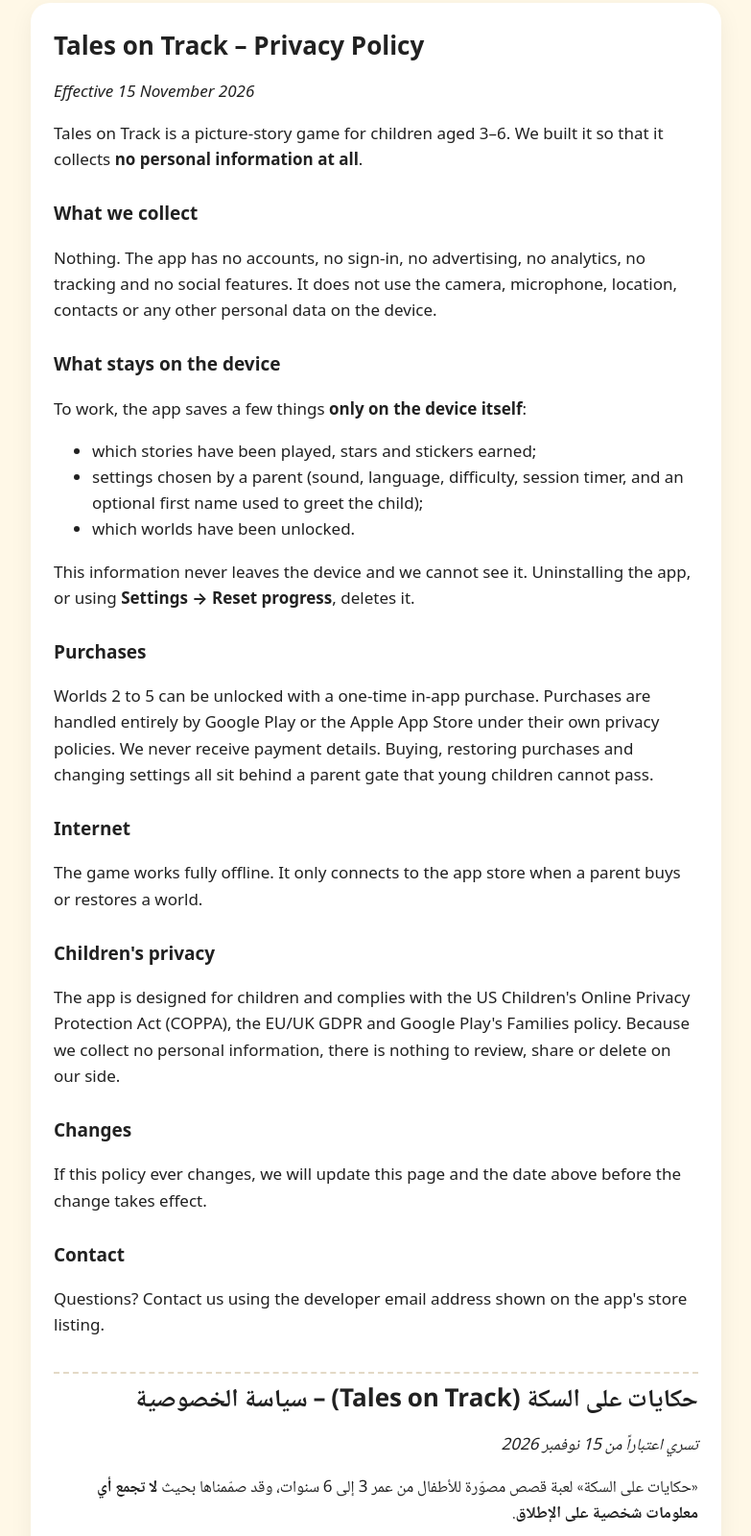
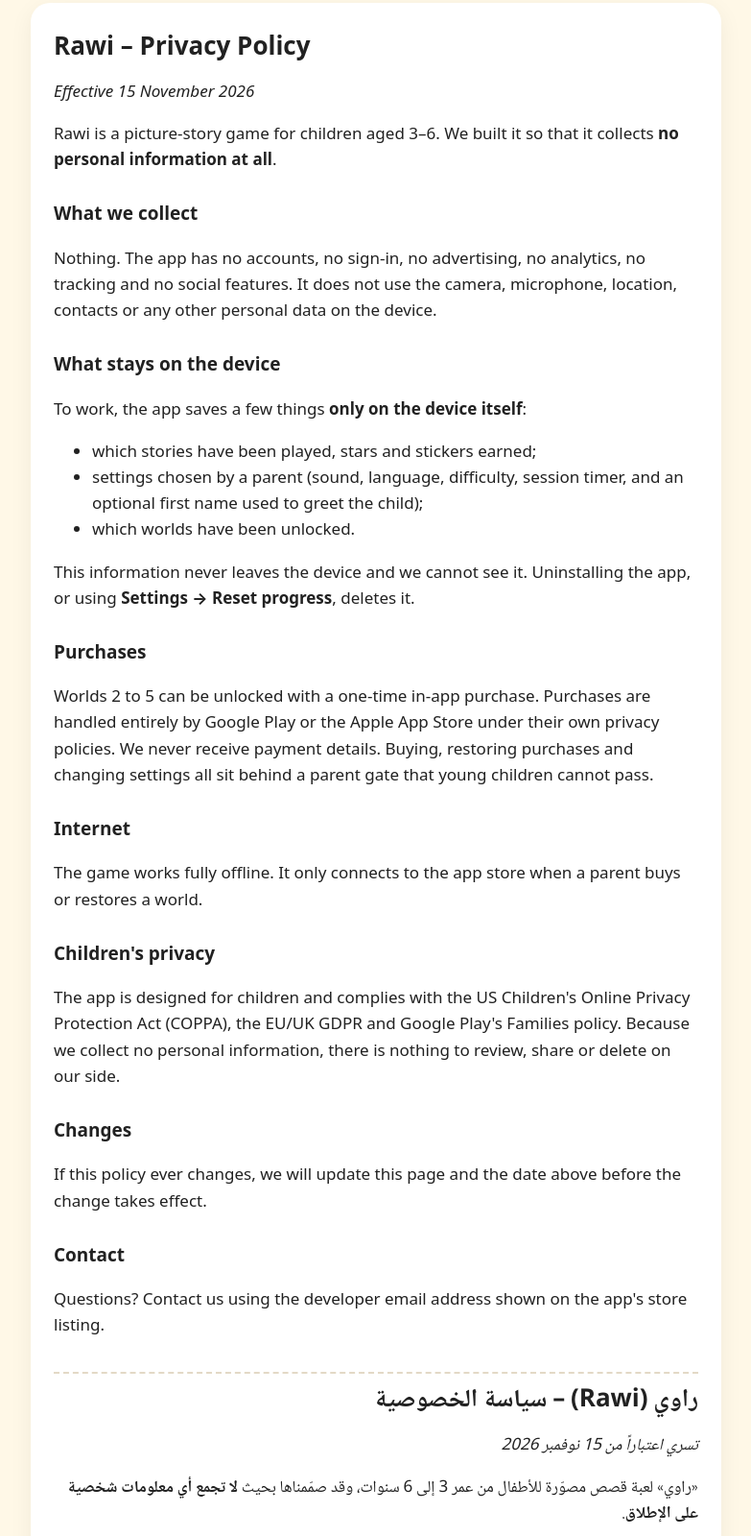
Before and after one commit to nerdy-apps/rawi-privacy, a plain HTML site: page index.html in a window 1280 px wide. Shown: the part 60-1660 px from the top of the page at 96% size, without its empty margins (248-1031 px from the left). Drawn offline with Linux system fonts and the light colour scheme.

Commit message:
Rename the app to Rawi

```diff
--- a/index.html
+++ b/index.html
@@ -3,7 +3,7 @@
 <head>
 <meta charset="utf-8">
 <meta name="viewport" content="width=device-width, initial-scale=1">
-<title>Tales on Track – Privacy Policy</title>
+<title>Rawi – Privacy Policy</title>
 <style>
   *, *::before, *::after { box-sizing: border-box; }
   body { overflow-wrap: anywhere; font: 17px/1.6 system-ui, -apple-system, "Segoe UI", Roboto, sans-serif; color: #212121;
@@ -22,9 +22,9 @@
 <nav><a href="#ar">العربية</a></nav>
 <main>
 <section lang="en" dir="ltr">
-<h1>Tales on Track – Privacy Policy</h1>
+<h1>Rawi – Privacy Policy</h1>
 <p><em>Effective 15 November 2026</em></p>
-<p>Tales on Track is a picture-story game for children aged 3–6. We built it so that it collects <strong>no personal information at all</strong>.</p>
+<p>Rawi is a picture-story game for children aged 3–6. We built it so that it collects <strong>no personal information at all</strong>.</p>
 <h2>What we collect</h2>
 <p>Nothing. The app has no accounts, no sign-in, no advertising, no analytics, no tracking and no social features. It does not use the camera, microphone, location, contacts or any other personal data on the device.</p>
 <h2>What stays on the device</h2>
@@ -43,9 +43,9 @@
 <p>Questions? Contact us using the developer email address shown on the app&#x27;s store listing.</p>
 </section>
 <section id="ar" lang="ar" dir="rtl">
-<h1>حكايات على السكة (Tales on Track) – سياسة الخصوصية</h1>
+<h1>راوي (Rawi) – سياسة الخصوصية</h1>
 <p><em>تسري اعتباراً من 15 نوفمبر 2026</em></p>
-<p>«حكايات على السكة» لعبة قصص مصوّرة للأطفال من عمر 3 إلى 6 سنوات، وقد صمّمناها بحيث <strong>لا تجمع أي معلومات شخصية على الإطلاق</strong>.</p>
+<p>«راوي» لعبة قصص مصوّرة للأطفال من عمر 3 إلى 6 سنوات، وقد صمّمناها بحيث <strong>لا تجمع أي معلومات شخصية على الإطلاق</strong>.</p>
 <h2>ما الذي نجمعه</h2>
 <p>لا شيء. لا يحتوي التطبيق على حسابات أو تسجيل دخول أو إعلانات أو تحليلات أو تتبّع أو ميزات اجتماعية، ولا يستخدم الكاميرا أو الميكروفون أو الموقع أو جهات الاتصال أو أي بيانات شخصية أخرى على الجهاز.</p>
 <h2>ما يبقى على الجهاز</h2>
```
